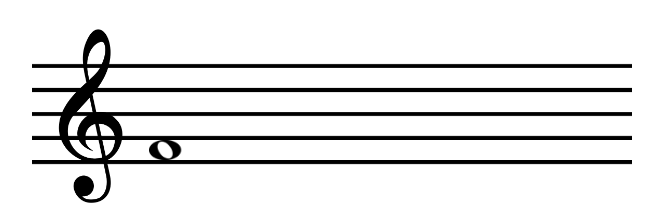
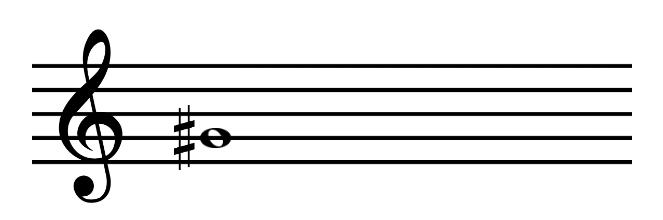
Before and after one commit to andrzejkukuryk/music-theory, a React (Create React App) app: page / in a window 1280 px wide. Shown: the top 220 px of the page, without its empty margins (308-971 px from the left). Built offline with nearby package versions, Linux system fonts and the light colour scheme.

Commit message:
Keyboard passes note to Note

```diff
--- a/src/App.js
+++ b/src/App.js
@@ -1,3 +1,4 @@
+import { useState } from 'react';
 import './App.css';
 
 import { Keyboard } from './component/keyboard';
@@ -6,10 +7,12 @@ import { Note } from './component/note';
 
 
 function App() {
+  const [note, setNote] = useState(null);
+
   return (
     <div>
-      <Note />
-      <Keyboard />
+      <Note note={note} />
+      <Keyboard setNote={setNote} />
     </div>
   );
 }
--- a/src/component/key/index.js
+++ b/src/component/key/index.js
@@ -39,6 +39,11 @@ export function Key(props) {
         props.type === 'black' ? pauseSound(chromaticScale) : pauseSound(diatonicScale);
     };
 
+    const handleClickButton = () => {
+        console.log(props.tone);
+        props.setPlayedNote(props.tone);
+    };
+
     const playSound = (scale) => {
         scale[props.index].play();
     };
@@ -52,10 +57,10 @@ export function Key(props) {
     };
 
     if (props.type === 'black') {
-        return <button className={styles.blackKey} onMouseDown={handleMouseDown} onMouseUp={handleMouseUp} onMouseOut={handleMouseUp} ></button >
+        return <button className={styles.blackKey} onMouseDown={handleMouseDown} onMouseUp={handleMouseUp} onMouseOut={handleMouseUp} onClick={handleClickButton} ></button >
     };
 
     return (
-        <button className={styles.whiteKey} onMouseDown={handleMouseDown} onMouseUp={handleMouseUp} onMouseOut={handleMouseUp} ></button>
+        <button className={styles.whiteKey} onMouseDown={handleMouseDown} onMouseUp={handleMouseUp} onMouseOut={handleMouseUp} onClick={handleClickButton} ></button>
     )
 }
--- a/src/component/keyboard/index.js
+++ b/src/component/keyboard/index.js
@@ -1,4 +1,4 @@
-import React, { useState } from "react";
+import React, { useEffect, useState } from "react";
 import { Key } from '../key';
 import styles from "./style.module.css";
 import { diatonic, flated, sharped } from '../../theory.js';
@@ -6,11 +6,19 @@ import { diatonic, flated, sharped } from '../../theory.js';
 const TYPE_SHARPED = 'sharped';
 const TYPE_FLATED = 'flated';
 
-export function Keyboard() {
+export function Keyboard(props) {
     const [chromatic, setChromatic] = useState(sharped);
-    const handleClick = ({ target }) => {
+    const [playedNote, setPlayedNote] = useState(null);
+
+    useEffect(() => {
+        props.setNote(playedNote);
+    }, [playedNote]
+    );
+
+    const handleClickChromatic = ({ target }) => {
         target.value === TYPE_FLATED ? setChromatic(flated) : setChromatic(sharped);
     }
+
 
     return (
     <div className={styles.container}>
@@ -18,17 +26,17 @@ export function Keyboard() {
             <p className={styles.chromaticChooseP}>
                 Black keys use names with:
             </p>
-            <input type='radio' id="sharps" name="sharpOrFlat" value={TYPE_SHARPED} onClick={handleClick} defaultChecked />
+                <input type='radio' id="sharps" name="sharpOrFlat" value={TYPE_SHARPED} onClick={handleClickChromatic} defaultChecked />
                 <label htmlFor="sharps">sharps</label>
-            <input type='radio' id="flats" name="sharpOrFlat" value={TYPE_FLATED} onClick={handleClick}/>
+                <input type='radio' id="flats" name="sharpOrFlat" value={TYPE_FLATED} onClick={handleClickChromatic} />
                 <label htmlFor="flats">flats</label>
         </div>
             <div style={{ position: 'relative' }}>
             <div className={styles.diatonicKeys}>
-                    {diatonic.map((note, index) => <Key key={index} tone={note} index={index} type='white' />)}
+                    {diatonic.map((note, index) => <Key key={index} tone={note} index={index} type='white' setPlayedNote={setPlayedNote} />)}
             </div>
             <div className={styles.chromaticKeys}>
-                    {chromatic.map((note, index) => <Key key={index} tone={note} index={index} type='black' />)}
+                    {chromatic.map((note, index) => <Key key={index} tone={note} index={index} type='black' setPlayedNote={setPlayedNote} />)}
             </div>
         </div>
     </div>
--- a/src/component/note/index.js
+++ b/src/component/note/index.js
@@ -2,13 +2,18 @@ import React from "react";
 import styles from './style.module.css';
 import clef from './graph/clef.png';
 import note from './graph/wholeNote.png';
+import sharp from './graph/sharp.png';
+import flat from './graph/flat.png';
 
 
-export function Note() {
+export function Note(props) {
     return (
         <div className={styles.container}>
             <img className={styles.clef} src={clef} alt='treble clef'></img>
-            <img className={styles.note} src={note} alt='whole note'></img>
+            <img className={styles.gSharp} src={sharp} alt='sharp'></img>
+            <img className={styles.gFlat} src={flat} alt='flat'></img>
+            <img className={styles.gNote} src={note} alt='whole note'></img>
+            <p>{props.note}</p>
         </div>
     );
 };
--- a/src/component/note/style.module.css
+++ b/src/component/note/style.module.css
@@ -2,7 +2,6 @@
     background-image: url('./graph/staff.png');
     background-size: 100px;
     background-repeat: repeat-x;
-    /* border: 1px solid red; */
     width: 600px;
     height: 400px;
     margin: 0 auto;
@@ -14,10 +13,56 @@
     top: 16px;
     z-index: 1;
 }
+.fSharp {
+    display: none;
+    height: 65px;
+    position: relative;
+    top: -18px;
+    left: 25px;
+}
 
-.note {
+.fFlat {
+    display: inline-block;
+    height: 60px;
+    position: relative;
+    top: -34px;
+    left: 25px;
+}
+
+.fNote {
     height: 20px;
     position: relative;
     top: -40px;
+    left: 30px;
+    }
 
+    /* dlaczego mi to tak formatuje? */
+    .gSharp {
+        display: inline-block;
+        height: 65px;
+        position: relative;
+        top: -30px;
+        left: 25px;
+    }
+
+    .gFlat {
+        display: none;
+        height: 60px;
+        position: relative;
+        top: -46px;
+        left: 25px;
+    }
+
+    .gNote {
+        height: 20px;
+        position: relative;
+        top: -52px;
+        left: 30px;
+    }
+
+.aNote {
+    height: 20px;
+    position: relative;
+    top: -64px;
+    left: 30px;
 }
--- a/src/theory.js
+++ b/src/theory.js
@@ -2,4 +2,4 @@ export const diatonic = ['C', 'D', 'E', 'F', 'G', 'A', 'B'];
 export const sharped = ['C#', 'D#', 'F#', 'G#', 'A#'];
 export const flated = ['Db', 'Eb', 'Gb', 'Ab', 'Bb'];
 
-const scale = [... diatonic];
+const scale = [...diatonic];
```
